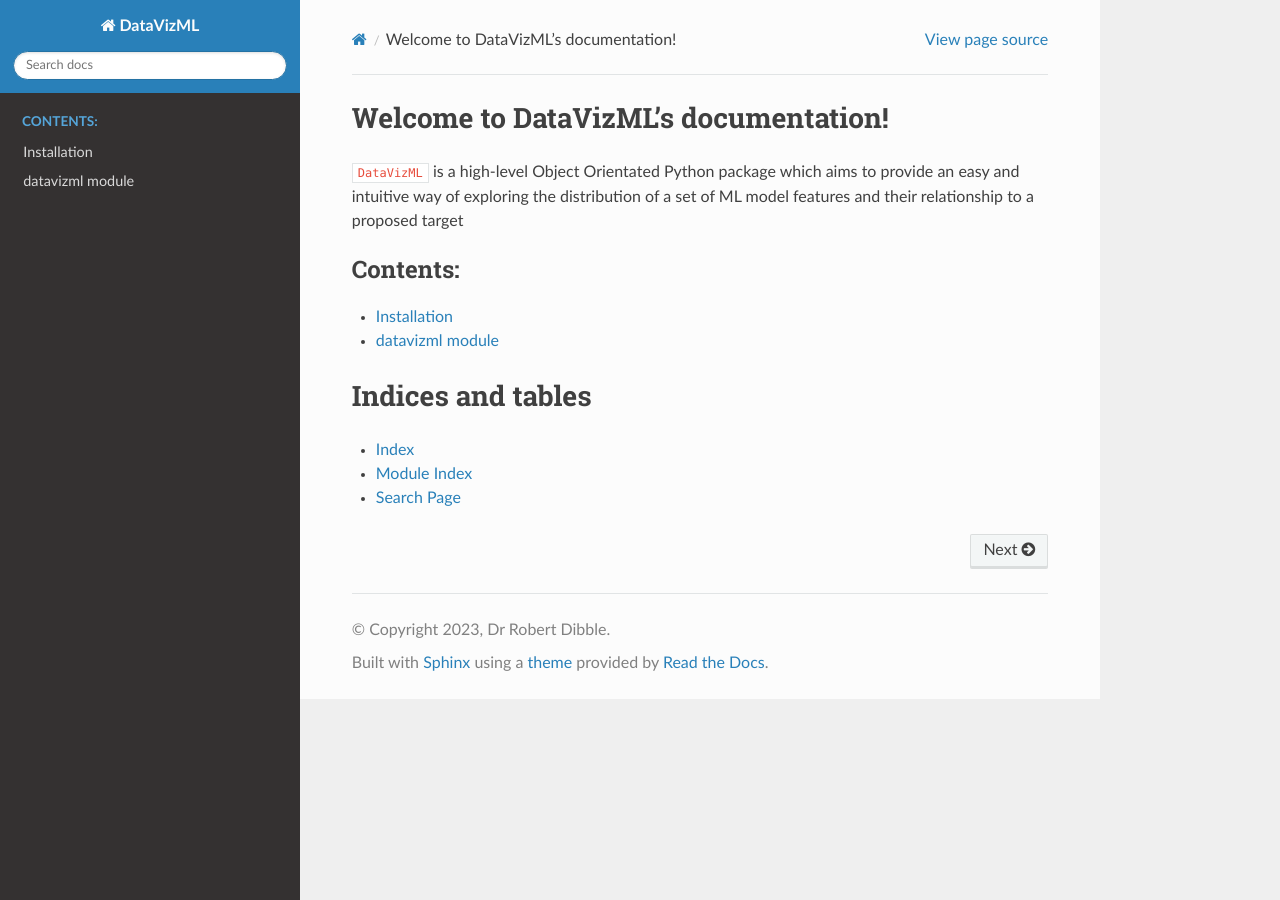
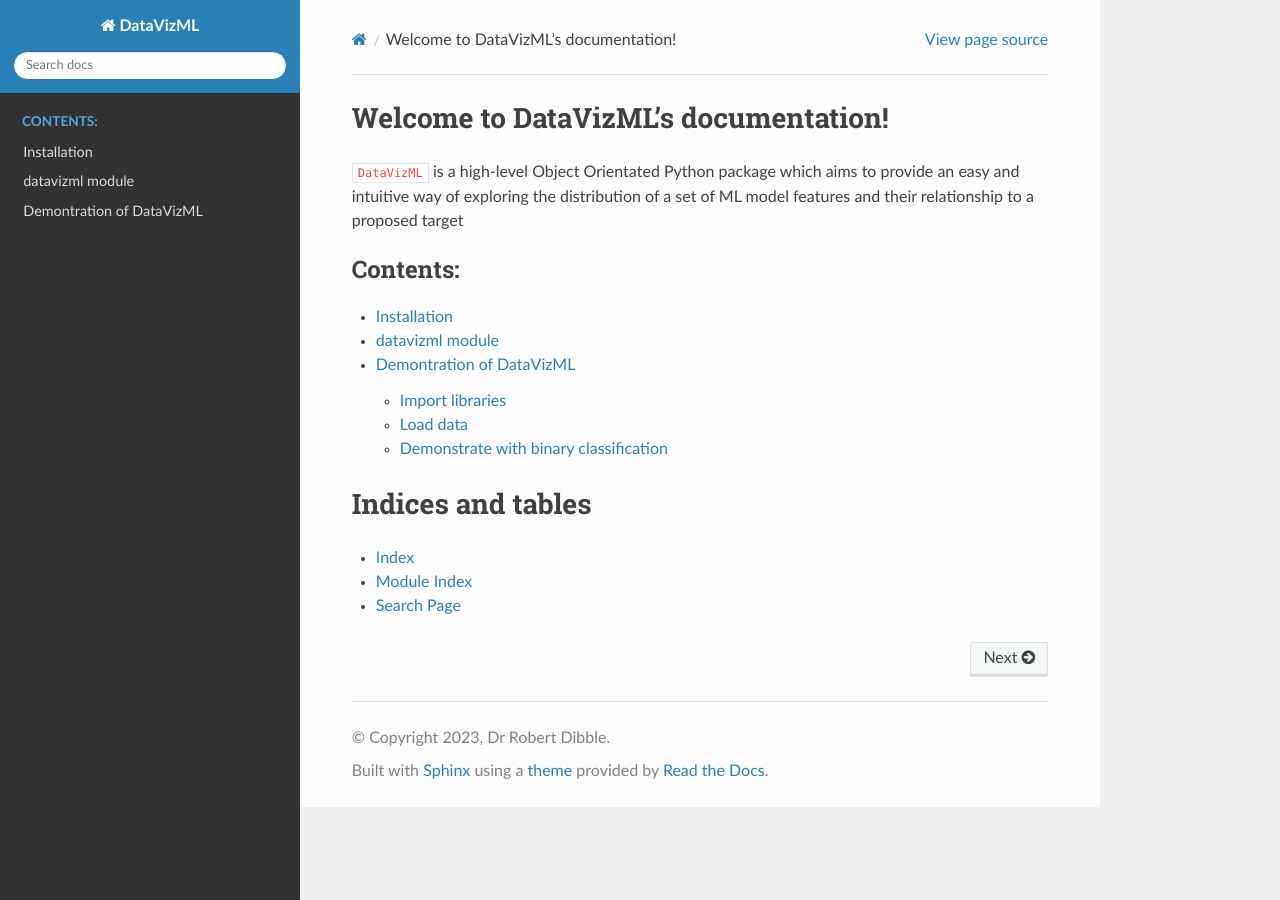
Before and after one commit to dibble07/datavizml, a Sphinx documentation site: the page built from docs/source/index.rst, in a window 1280 px wide. Built offline with Sphinx 7.4.7 and the Read the Docs theme 2.0.0, drawn with Linux system fonts in a browser that asks for light colours; part of the change alters nothing that is shown.

```diff
--- a/docs/source/conf.py
+++ b/docs/source/conf.py
@@ -26,6 +26,7 @@ release = "0.0.2"
 # https://www.sphinx-doc.org/en/master/usage/configuration.html#general-configuration
 
 extensions = [
+    "myst_nb",
     "sphinx.ext.autodoc",
     "sphinx.ext.viewcode",
 ]
--- a/docs/source/index.rst
+++ b/docs/source/index.rst
@@ -14,6 +14,7 @@ Welcome to DataVizML's documentation!
 
    install
    datavizml
+   demonstration
 
 Indices and tables
 ==================
--- a/requirements_dev.txt
+++ b/requirements_dev.txt
@@ -1,4 +1,5 @@
 black[jupyter]==23.1.0
+myst-nb==0.17.1
 pip==23.0
 pre-commit==3.0.4
 pytest==4.3.0
```
Also changed, not shown: docs/source/demonstration.ipynb (renamed from demonstration.ipynb).
